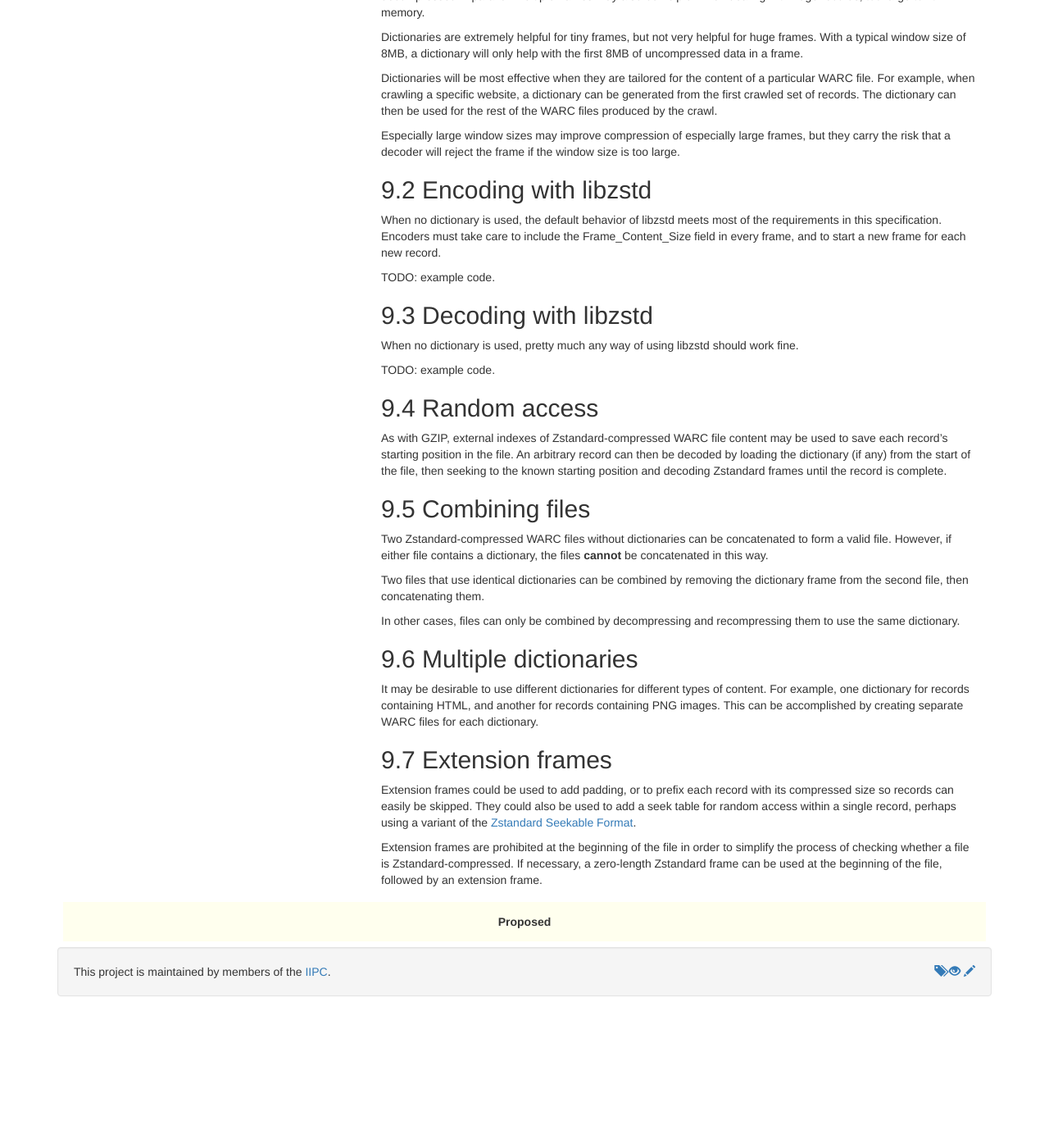
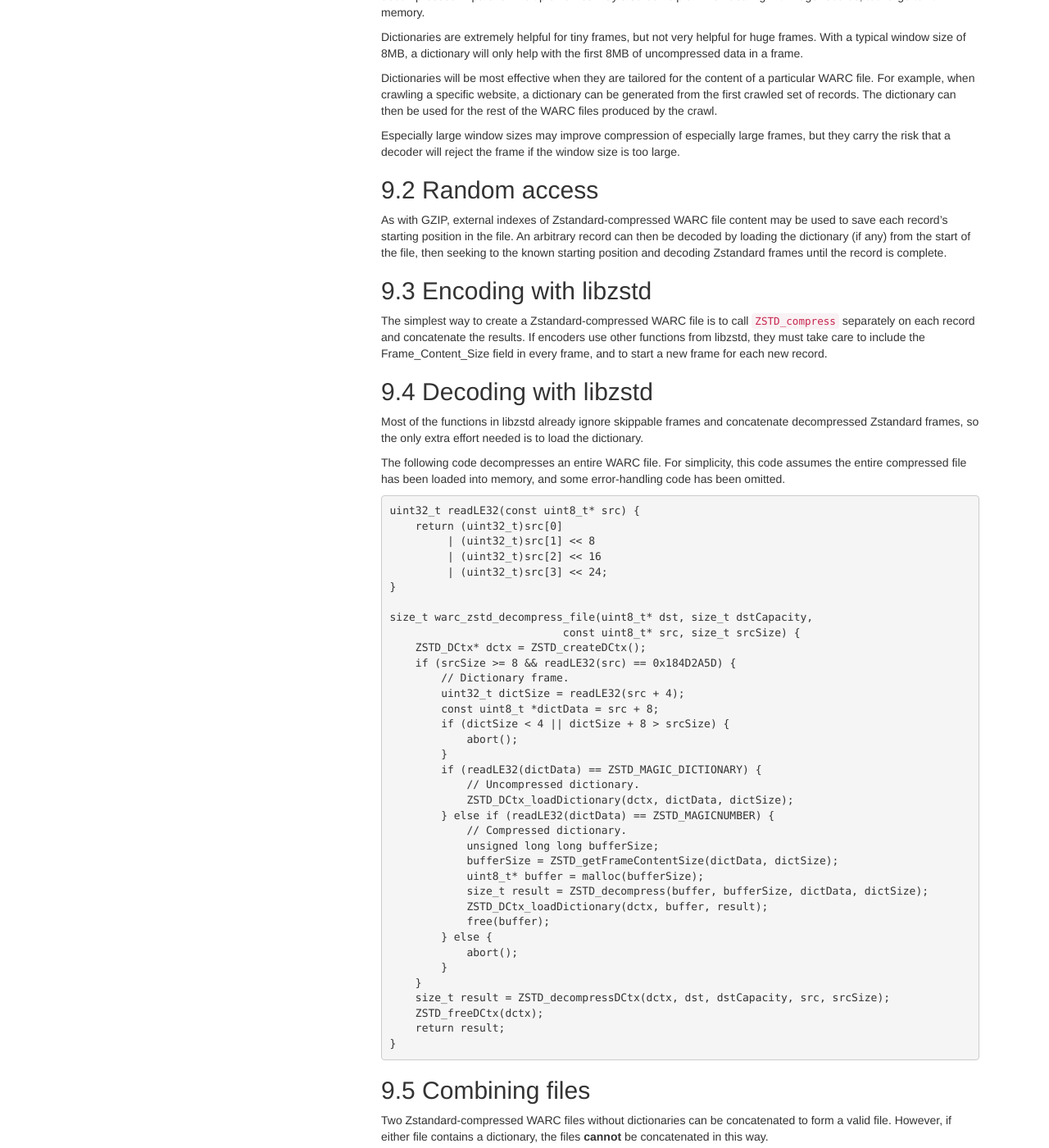
Before and after one commit to iipc/warc-specifications, a Jekyll site: the page built from specifications/warc-zstd/index.md, in a window 1280 px wide and 1400 px high, scrolled down 2921 px. Shown: the whole window at 82% size. Built offline with Jekyll 4.4.1, drawn with Linux system fonts in a browser that asks for light colours; nearby versions of some CDN libraries; before the commit the page ends 4156 px from its top, so only the background shows below that; some of the changed text lies outside the part shown.

Commit message:
Add example code

````diff
--- a/specifications/warc-zstd/index.md
+++ b/specifications/warc-zstd/index.md
@@ -203,22 +203,6 @@ Especially large window sizes may improve compression of especially large
 frames, but they carry the risk that a decoder will reject the frame if the
 window size is too large.
 
-## Encoding with libzstd
-
-When no dictionary is used, the default behavior of libzstd meets most of the
-requirements in this specification. Encoders must take care to include the
-Frame\_Content\_Size field in every frame, and to start a new frame for each
-new record.
-
-TODO: example code.
-
-## Decoding with libzstd
-
-When no dictionary is used, pretty much any way of using libzstd should work
-fine.
-
-TODO: example code.
-
 ## Random access
 
 As with GZIP, external indexes of Zstandard-compressed WARC file content may be
@@ -226,6 +210,63 @@ used to save each record's starting position in the file. An arbitrary record
 can then be decoded by loading the dictionary (if any) from the start of the
 file, then seeking to the known starting position and decoding Zstandard frames
 until the record is complete.
+
+## Encoding with libzstd
+
+The simplest way to create a Zstandard-compressed WARC file is to call
+`ZSTD_compress` separately on each record and concatenate the results. If
+encoders use other functions from libzstd, they must take care to include the
+Frame\_Content\_Size field in every frame, and to start a new frame for each
+new record.
+
+## Decoding with libzstd
+
+Most of the functions in libzstd already ignore skippable frames and
+concatenate decompressed Zstandard frames, so the only extra effort needed is
+to load the dictionary.
+
+The following code decompresses an entire WARC file. For simplicity, this code
+assumes the entire compressed file has been loaded into memory, and some
+error-handling code has been omitted.
+
+```c
+uint32_t readLE32(const uint8_t* src) {
+    return (uint32_t)src[0]
+         | (uint32_t)src[1] << 8
+         | (uint32_t)src[2] << 16
+         | (uint32_t)src[3] << 24;
+}
+
+size_t warc_zstd_decompress_file(uint8_t* dst, size_t dstCapacity,
+                           const uint8_t* src, size_t srcSize) {
+    ZSTD_DCtx* dctx = ZSTD_createDCtx();
+    if (srcSize >= 8 && readLE32(src) == 0x184D2A5D) {
+        // Dictionary frame.
+        uint32_t dictSize = readLE32(src + 4);
+        const uint8_t *dictData = src + 8;
+        if (dictSize < 4 || dictSize + 8 > srcSize) {
+            abort();
+        }
+        if (readLE32(dictData) == ZSTD_MAGIC_DICTIONARY) {
+            // Uncompressed dictionary.
+            ZSTD_DCtx_loadDictionary(dctx, dictData, dictSize);
+        } else if (readLE32(dictData) == ZSTD_MAGICNUMBER) {
+            // Compressed dictionary.
+            unsigned long long bufferSize;
+            bufferSize = ZSTD_getFrameContentSize(dictData, dictSize);
+            uint8_t* buffer = malloc(bufferSize);
+            size_t result = ZSTD_decompress(buffer, bufferSize, dictData, dictSize);
+            ZSTD_DCtx_loadDictionary(dctx, buffer, result);
+            free(buffer);
+        } else {
+            abort();
+        }
+    }
+    size_t result = ZSTD_decompressDCtx(dctx, dst, dstCapacity, src, srcSize);
+    ZSTD_freeDCtx(dctx);
+    return result;
+}
+```
 
 ## Combining files
 
````
